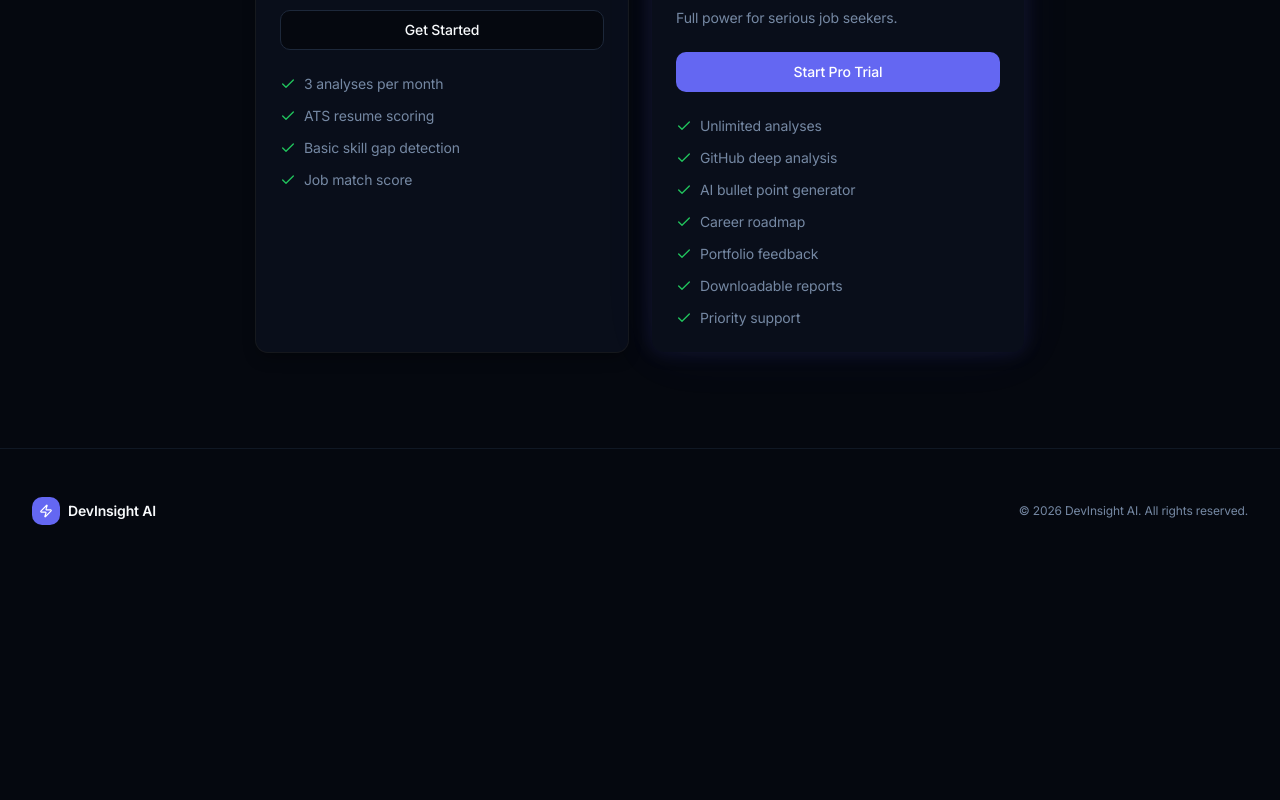
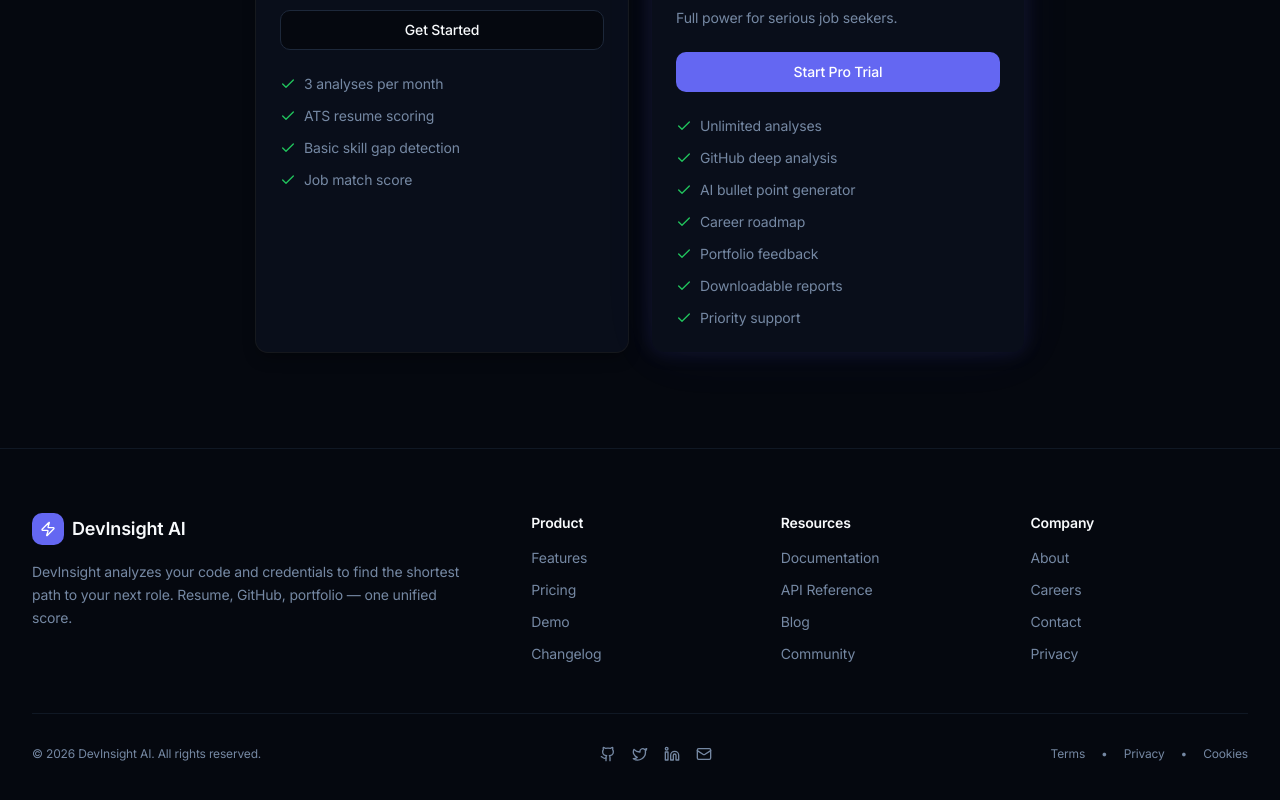
Before and after one commit to AnshulVermaQ/vision-of-two, a React (Vite) app: page /pricing in a window 1280 px wide. Shown: the part 438-1238 px from the top of the page. Before the commit the page ends 1011 px from the top, so only its background shows below. Built offline with nearby package versions, Linux system fonts and the light colour scheme; the HTML template or start-up script is replaced by a standard one.

Commit message:
footer UI completed

```diff
--- a/src/components/Footer.tsx
+++ b/src/components/Footer.tsx
@@ -1,18 +1,131 @@
-import { Zap } from "lucide-react";
+import { Zap, Github, Twitter, Linkedin, Mail } from "lucide-react";
+import { Link } from "react-router-dom";
 
 const Footer = () => {
+  const currentYear = new Date().getFullYear();
+
+  const footerLinks = [
+    {
+      title: "Product",
+      links: [
+        { label: "Features", href: "/features" },
+        { label: "Pricing", href: "/pricing" },
+        { label: "Demo", href: "/demo" },
+        { label: "Changelog", href: "/changelog" },
+      ],
+    },
+    {
+      title: "Resources",
+      links: [
+        { label: "Documentation", href: "/docs" },
+        { label: "API Reference", href: "/api" },
+        { label: "Blog", href: "/blog" },
+        { label: "Community", href: "/community" },
+      ],
+    },
+    {
+      title: "Company",
+      links: [
+        { label: "About", href: "/about" },
+        { label: "Careers", href: "/careers" },
+        { label: "Contact", href: "/contact" },
+        { label: "Privacy", href: "/privacy" },
+      ],
+    },
+  ];
+
+  const socialLinks = [
+    { icon: Github, href: "https://github.com", label: "GitHub" },
+    { icon: Twitter, href: "https://twitter.com", label: "Twitter" },
+    { icon: Linkedin, href: "https://linkedin.com", label: "LinkedIn" },
+    { icon: Mail, href: "mailto:hello@devinsight.ai", label: "Email" },
+  ];
+
   return (
-    <footer className="border-t border-border/50 py-12">
-      <div className="container flex flex-col items-start justify-between gap-6 md:flex-row md:items-center">
-        <div className="flex items-center gap-2">
-          <div className="flex h-7 w-7 items-center justify-center rounded-md bg-primary">
-            <Zap className="h-3.5 w-3.5 text-primary-foreground" />
+    <footer className="border-t border-border/50 bg-background">
+      <div className="container py-12 md:py-16">
+        {/* Main Footer Content */}
+        <div className="grid grid-cols-1 gap-8 md:grid-cols-2 lg:grid-cols-5">
+          {/* Brand Section */}
+          <div className="lg:col-span-2">
+            <div className="flex items-center gap-2">
+              <div className="flex h-8 w-8 items-center justify-center rounded-md bg-primary">
+                <Zap className="h-4 w-4 text-primary-foreground" />
+              </div>
+              <span className="text-lg font-semibold text-foreground">DevInsight AI</span>
+            </div>
+
+            <p className="mt-4 max-w-md text-sm text-muted-foreground leading-relaxed">
+              DevInsight analyzes your code and credentials to find the shortest path to your next role.
+              Resume, GitHub, portfolio — one unified score.
+            </p>
           </div>
-          <span className="text-sm font-semibold text-foreground">DevInsight AI</span>
+
+          {/* Links Sections */}
+          {footerLinks.map((section) => (
+            <div key={section.title}>
+              <h3 className="text-sm font-semibold text-foreground mb-3">
+                {section.title}
+              </h3>
+              <ul className="space-y-2">
+                {section.links.map((link) => (
+                  <li key={link.label}>
+                    <Link
+                      to={link.href}
+                      className="text-sm text-muted-foreground hover:text-foreground transition-colors"
+                    >
+                      {link.label}
+                    </Link>
+                  </li>
+                ))}
+              </ul>
+            </div>
+          ))}
         </div>
-        <p className="text-xs text-muted-foreground">
-          © 2026 DevInsight AI. All rights reserved.
-        </p>
+
+        {/* Bottom Bar */}
+        <div className="mt-12 pt-8 border-t border-border/50">
+          <div className="flex flex-col items-center justify-between gap-4 md:flex-row">
+            {/* Copyright */}
+            <p className="text-xs text-muted-foreground">
+              © {currentYear} DevInsight AI. All rights reserved.
+            </p>
+
+            {/* Social Links */}
+            <div className="flex items-center gap-4">
+              {socialLinks.map((social) => {
+                const Icon = social.icon;
+                return (
+                  <a
+                    key={social.label}
+                    href={social.href}
+                    target="_blank"
+                    rel="noopener noreferrer"
+                    className="text-muted-foreground hover:text-foreground transition-colors"
+                    aria-label={social.label}
+                  >
+                    <Icon className="h-4 w-4" />
+                  </a>
+                );
+              })}
+            </div>
+
+            {/* Legal Links */}
+            <div className="flex items-center gap-4 text-xs text-muted-foreground">
+              <Link to="/terms" className="hover:text-foreground transition-colors">
+                Terms
+              </Link>
+              <span>•</span>
+              <Link to="/privacy" className="hover:text-foreground transition-colors">
+                Privacy
+              </Link>
+              <span>•</span>
+              <Link to="/cookies" className="hover:text-foreground transition-colors">
+                Cookies
+              </Link>
+            </div>
+          </div>
+        </div>
       </div>
     </footer>
   );
```
Also changed, not shown: 1 other file (tests, documents, lock files or other folders).
